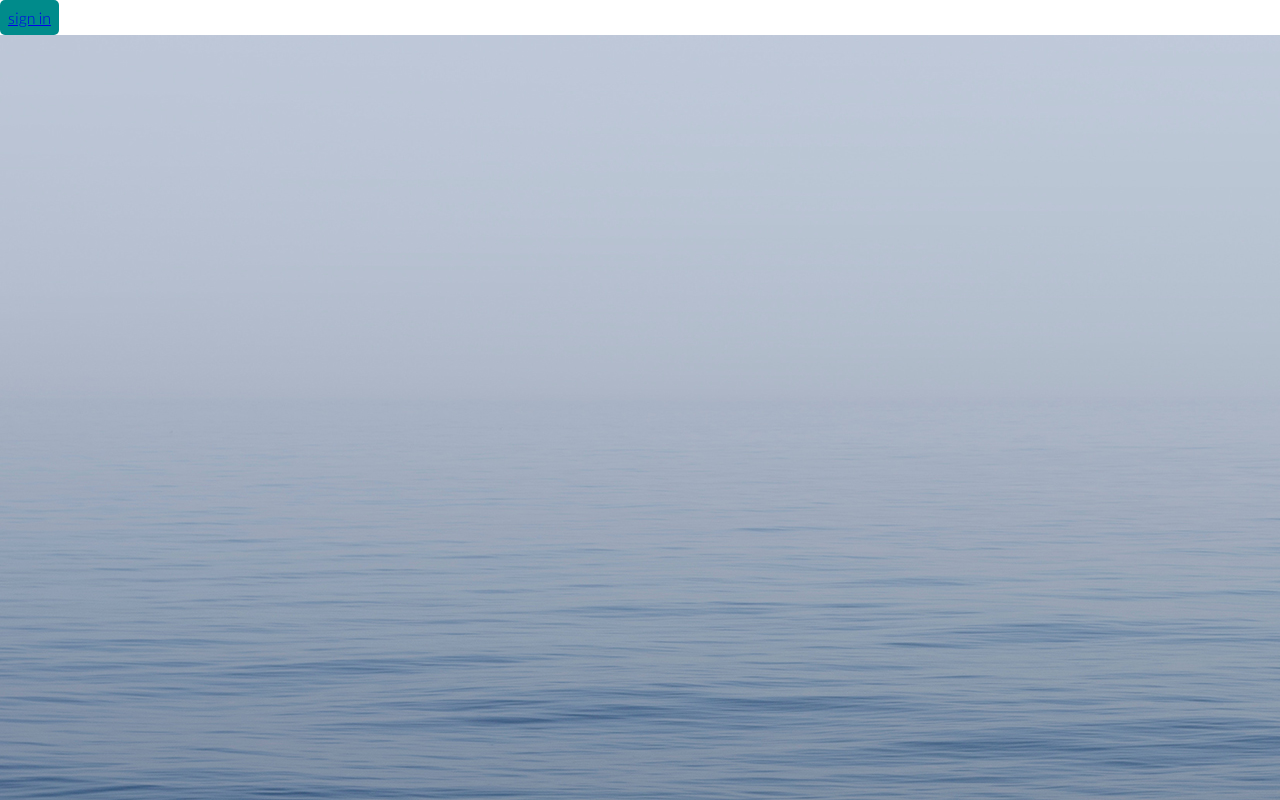
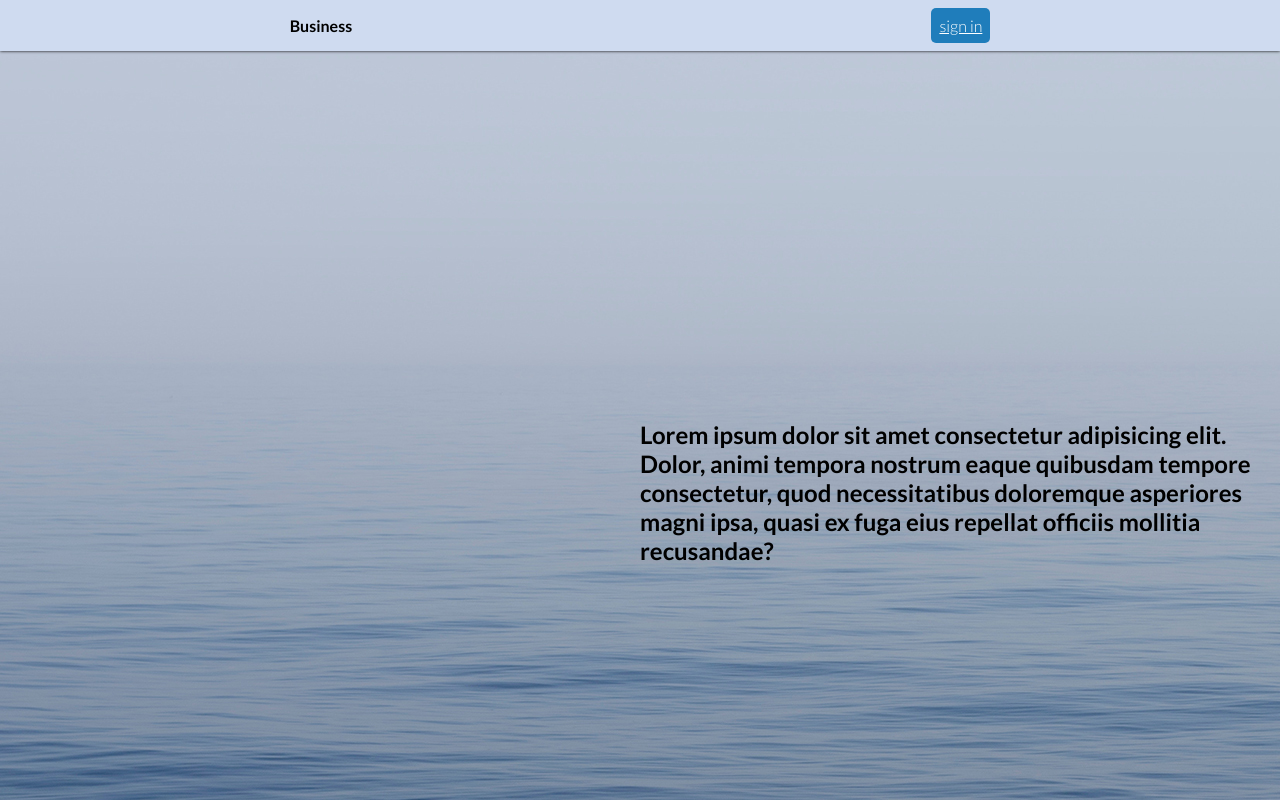
Before and after one commit to MazvydasV/Atsiskaitymas, a plain HTML site: page index.html in a window 1280 px wide. Shown: the top 800 px of the page. Drawn offline with Linux system fonts and the light colour scheme; files whose address does not match are found by name; a web font is replaced by a local one.

Commit message:
Nieko naujo

```diff
--- a/app.css
+++ b/app.css
@@ -8,22 +8,29 @@ header {
     left: 0;
     width: 100%;
     box-shadow: 0 0 3px 0 black;
-    background-color: cornflowerblue;
+    background-color: rgb(207, 219, 240);
     z-index: 99;
 }
 header .container {
     display: flex;
-    justify-content: center;
+    justify-content: space-around;
+    align-items: center;
+    position: relative;
+    text-align: center;
+
 }
+
+
 .button {
-    background-color: darkcyan;
+    background-color: rgb(31, 125, 187);
     display: inline-block;
     padding: 8px;
     border-radius: 5px;
     transition: 0.3 ease-in-out;
+    color: white;
 }
 .button:hover {
-    background-color: rgb(91, 91, 212);
+    background-color: rgb(61, 89, 180);
 }
 top {
     margin-top: 50px;
@@ -33,8 +40,19 @@ top {
     justify-content: center;
     align-items: center;
     padding: 100px;
+    max-width: 800px;
+    margin: auto;
+
+
+}
+img {
+    position: absolute;
+
 }
 .content {
-    position: relative;
+    position: absolute;
     z-index: 1;
+    top: 50%;
+    left: 50%;
+
 }
--- a/index.html
+++ b/index.html
@@ -11,13 +11,15 @@
     <title>Bandomasis Page'as</title>
 </head>
 <body>
-    <header></header>
-    <main>
+    <header>
         <div class="container">
+            <p><strong>Business</strong></p>
             <nav>
                 <a class="button" href="\sign-in.html">sign in</a>
             </nav>
         </div>
+</header>
+    <main>
         <section class="top">
             <img src="C:\Users\Mazvydas\Desktop\Code academy programuoju\Paskaita10\Atsiskaitymas\Atsiskaitymas\bg-masthead.jpg" alt="aciean">
             <div class="content"><h1>Lorem ipsum dolor sit amet consectetur adipisicing elit. Dolor, animi tempora nostrum eaque quibusdam tempore consectetur, quod necessitatibus doloremque asperiores magni ipsa, quasi ex fuga eius repellat officiis mollitia recusandae?</h1></div>
```
